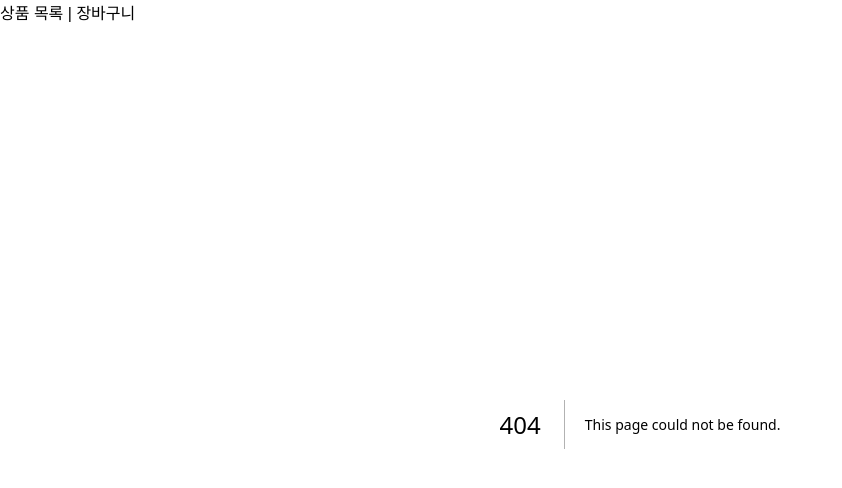
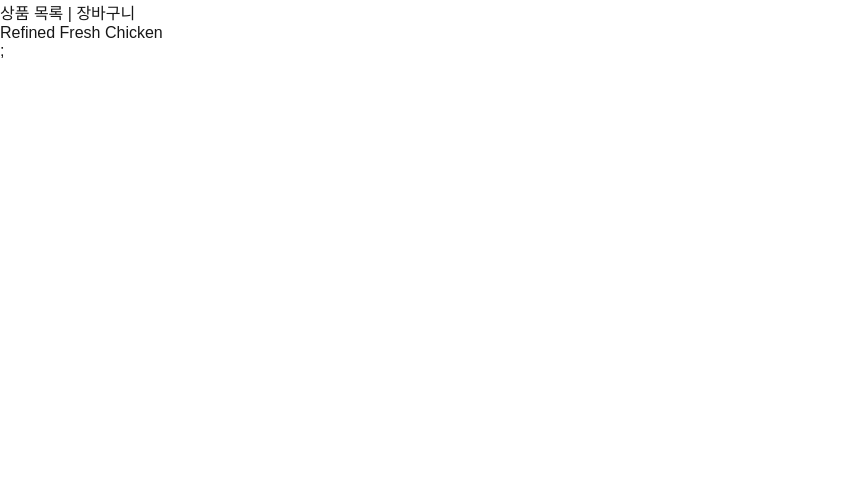
Before and after one commit to emthrology/next-app, a Next.js app: page /products/0 in a window 1280 px wide. Before the commit this address had no page. Shown: the top 488 px of the page, without its empty margins (0-842 px from the left). Built offline with nearby package versions, Linux system fonts and the light colour scheme; data requests are answered from the project's data file.

Commit message:
getServerSideProps

```diff
--- a/components/product/ProductList.jsx
+++ b/components/product/ProductList.jsx
@@ -2,6 +2,7 @@ import axios from 'axios';
 import Image from 'next/image';
 import { useEffect, useState } from 'react';
 import styles from './ProductList.module.css';
+import Link from 'next/link';
 
 function ProductList() {
   const [products, setProducts] = useState();
@@ -19,6 +20,7 @@ function ProductList() {
           products.map(product => {
             return (
               <li key={product.id} className={styles.item}>
+                <Link href={`/products/${product.id}`}>
                   <div>
                     <Image
                       src={product.imageUrl}
@@ -29,6 +31,7 @@ function ProductList() {
                   </div>
                   <div>{product.name}</div>
                   <div>{product.price}</div>
+                </Link>
               </li>
             );
           })}
--- /dev/null
+++ b/pages/products/[id].jsx
@@ -0,0 +1,19 @@
+import axios from 'axios';
+
+export default function ProductDetailPage({ item }) {
+  return <div>{item.name}</div>;
+}
+// ProductDetailPage;
+
+//next.js에서 제공하는 method
+export async function getServerSideProps(context) {
+  const { id } = context.params;
+
+  const apiUrl = `http://localhost:4000/products/${id}`;
+  const { data } = await axios.get(apiUrl);
+  return {
+    props: {
+      item: data,
+    },
+  };
+}
```
Lines whose indentation alone changed are shown as unchanged.
